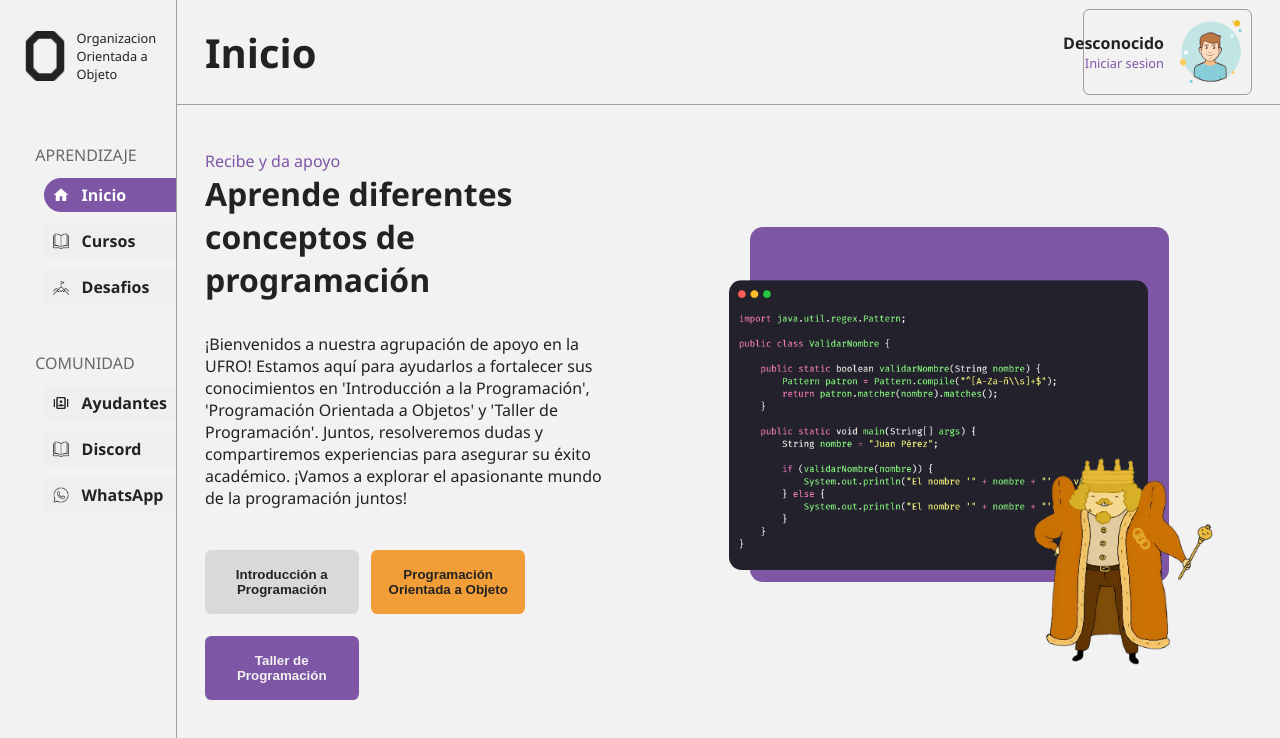
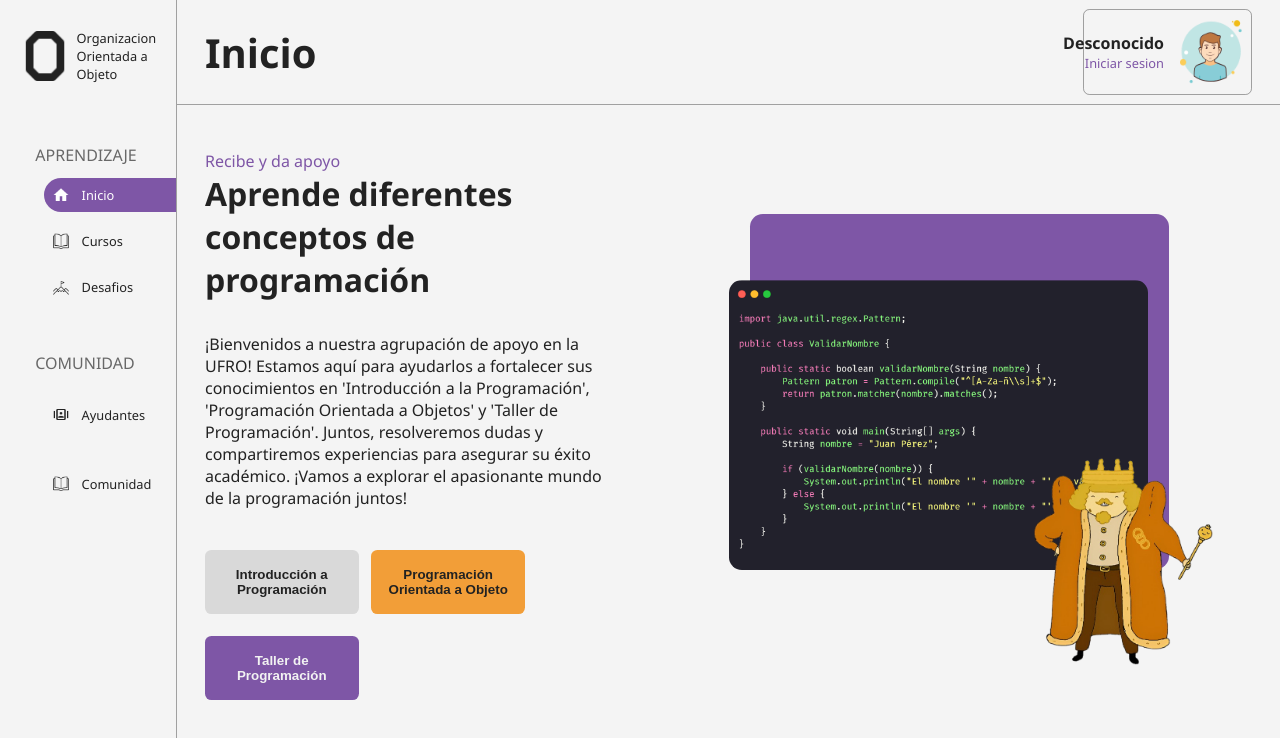
Before and after one commit to Claudio-Espinoza/OOO-Sistema, a Vue app in the folder frontend/: page /inicio in a window 1280 px wide. Shown: the top 738 px of the page. Built offline with nearby package versions, Linux system fonts and the light colour scheme.

Commit message:
Refactor<frontend>: Cambio de rutas

```diff
--- a/frontend/index.html
+++ b/frontend/index.html
@@ -1,13 +1,21 @@
 <!doctype html>
 <html lang="en">
+
 <head>
   <meta charset="UTF-8" />
   <link rel="icon" type="image/svg+xml" href="/vite.svg" />
   <meta name="viewport" content="width=device-width, initial-scale=1.0" />
-    <title>Vite + Vue + TS</title>
+  <link rel="preconnect" href="https://fonts.googleapis.com">
+  <link rel="preconnect" href="https://fonts.gstatic.com" crossorigin>
+  <link
+    href="https://fonts.googleapis.com/css2?family=Poppins:ital,wght@0,100;0,200;0,300;0,400;0,500;0,600;0,700;0,800;0,900;1,100;1,200;1,300;1,400;1,500;1,600;1,700;1,800;1,900&display=swap"
+    rel="stylesheet">
+  <title>O.O.O.</title>
 </head>
+
 <body>
   <div id="app"></div>
   <script type="module" src="/src/main.ts"></script>
 </body>
+
 </html>
--- a/frontend/src/assets/style/variables.css
+++ b/frontend/src/assets/style/variables.css
@@ -3,7 +3,7 @@
   text-rendering: auto;
   -webkit-font-smoothing: antialiased;
 
-  --background-color: #f2f2f2;
+  --background-color: #f4f4f4;
   --borde: 0.2vh solid rgb(34, 34, 34, 0.4);
   --borde-opacity: 40%;
 
--- a/frontend/src/components/atoms/ButonNav.vue
+++ b/frontend/src/components/atoms/ButonNav.vue
@@ -33,6 +33,7 @@ function handlerButon(): void {
     width: 75%;
     height: 8vh;
 
+    background-color: var(--background-color);
     display: flex;
     flex-direction: row;
     align-items: center;
@@ -88,8 +89,8 @@ function handlerButon(): void {
 }
 
 .buton-title {
-    font-size: medium;
-    font-weight: 600;
+    font-size: 0.8rem;
+    font-weight: 500;
 
 }
 </style>
--- a/frontend/src/components/organisms/NavBar.vue
+++ b/frontend/src/components/organisms/NavBar.vue
@@ -51,10 +51,9 @@ function changePage(ruta: string): void {
             <ButonNav title="Ayudantes" img="personas.png" imgAlternative="personas-blanco.png"
                 :isActive="activeButton === 'Ayudantes'" @clicked="handleButtonClick"
                 @click="changePage('/ayudantes')" />
-            <ButonNav title="Discord" img="libro.png" imgAlternative="libro-blanco.png"
-                :isActive="activeButton === 'Discord'" @clicked="handleButtonClick" @click="changePage('/discord')" />
-            <ButonNav title="WhatsApp" img="whatsapp.png" imgAlternative="whatsapp-blanco.png"
-                :isActive="activeButton === 'Whatsapp'" @clicked="handleButtonClick" @click="changePage('/whatsapp')" />
+            <ButonNav title="Comunidad" img="libro.png" imgAlternative="libro-blanco.png"
+                :isActive="activeButton === 'Comunidad'" @clicked="handleButtonClick"
+                @click="changePage('/comunidad')" />
         </section>
 
 
--- a/frontend/src/pages/WhatsPage.vue
+++ b/frontend/src/pages/ComunityPage.vue
@@ -5,7 +5,7 @@ import MainLayout from '../layouts/MainLayout.vue';
 <template>
     <MainLayout>
         <article class="container-main">
-            <h1>WhatsApp</h1>
+            <h1>Discord</h1>
         </article>
 
     </MainLayout>
@@ -13,8 +13,7 @@ import MainLayout from '../layouts/MainLayout.vue';
 
 <style scoped>
 .container-main {
-    width: 95%;
+    width: 100%;
     height: 100%;
-    background-color: aqua;
 }
 </style>
--- a/frontend/src/pages/DiscordPage.vue
+++ /dev/null
@@ -1,20 +0,0 @@
-<script setup lang="ts">
-import MainLayout from '../layouts/MainLayout.vue';
-</script>
-
-<template>
-    <MainLayout>
-        <article class="container-main">
-            <h1>Discord</h1>
-        </article>
-
-    </MainLayout>
-</template>
-
-<style scoped>
-.container-main {
-    width: 95%;
-    height: 100%;
-    background-color: aqua;
-}
-</style>
--- a/frontend/src/pages/LandingPage.vue
+++ b/frontend/src/pages/LandingPage.vue
@@ -79,8 +79,6 @@ import ButonLanding from '../components/atoms/ButonLanding.vue';
         flex-direction: row;
         flex-wrap: wrap;
     }
-
-
 }
 
 @layer img-container {
@@ -109,7 +107,7 @@ import ButonLanding from '../components/atoms/ButonLanding.vue';
         z-index: 0;
         border-radius: 1vw;
 
-        top: 19%;
+        top: 17%;
         left: 4%;
     }
 
--- a/frontend/src/router/index.ts
+++ b/frontend/src/router/index.ts
@@ -27,14 +27,9 @@ const routes: Array<RouteRecordRaw> = [
     component: () => import('../pages/HelperPage.vue'),
   },
   {
-    path: '/discord',
-    name: 'discord',
-    component: () => import('../pages/DiscordPage.vue'),
-  },
-  {
-    path: '/whatsapp',
-    name: 'whatsapp',
-    component: () => import('../pages/WhatsPage.vue'),
+    path: '/comunidad',
+    name: 'comunidad',
+    component: () => import('../pages/ComunityPage.vue'),
   },
 ];
 
```
Lines whose indentation alone changed are shown as unchanged.
